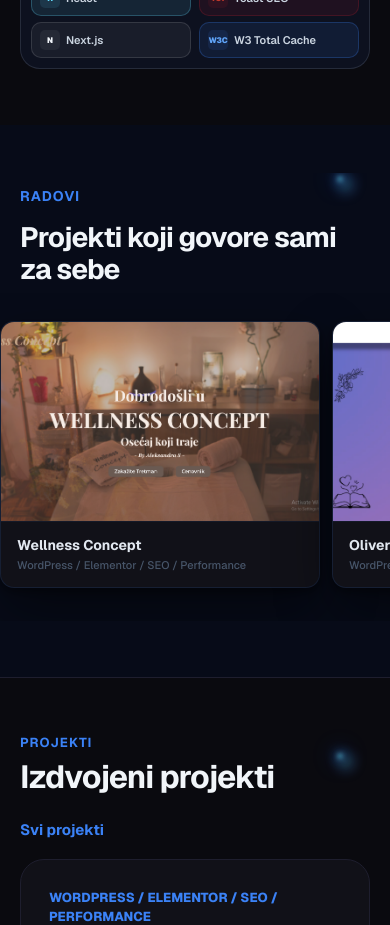
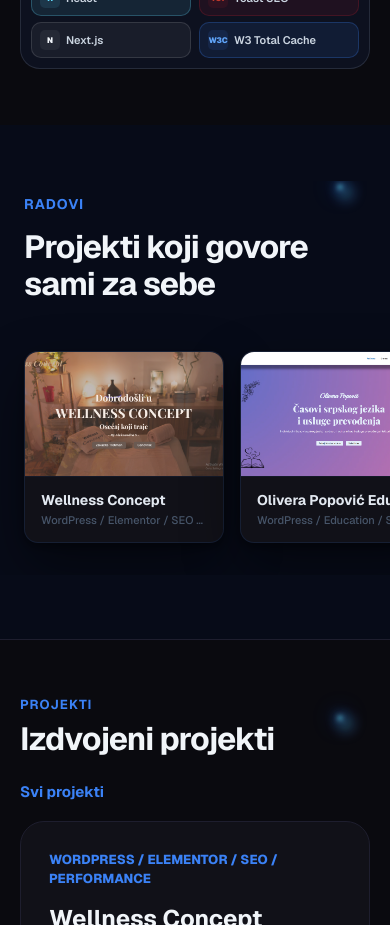
Before and after one commit to Cumbaric/djordje-clienthub, a Next.js app: page /sr in a window 390 px wide. Shown: the part 2220-3145 px from the top of the page. Built offline with nearby package versions, Linux system fonts and the light colour scheme.

Commit message:
Revert "feat(work): snappy card slider for mobile Radovi section"
This reverts commit 74c2250db0ad60eb1f3f0da8bacdd569176104b3.

```diff
--- a/src/app/(public)/page.module.css
+++ b/src/app/(public)/page.module.css
@@ -1195,7 +1195,7 @@
   text-overflow: ellipsis;
 }
 
-/* Tablet: horizontal scroll strip */
+/* Mobile: horizontal scroll strip */
 @media (max-width: 900px) {
   .workCards {
     justify-content: flex-start;
@@ -1227,39 +1227,17 @@
   }
 }
 
-/* Mobile: snappy card slider */
 @media (max-width: 600px) {
   .workSection {
-    padding: 48px 0 56px;
-  }
-
-  .workSectionHeader {
-    padding: 0 20px;
+    padding: 56px 0 64px;
   }
 
   .workSectionHeader h2 {
-    font-size: 28px;
-  }
-
-  .workCards {
-    scroll-snap-type: x mandatory;
-    -webkit-overflow-scrolling: touch;
-    padding: 28px 20px 32px;
-    gap: 12px;
-    /* Right padding shows peek of next card */
-    padding-right: 48px;
+    font-size: 32px;
   }
 
   .workCard {
-    width: 85vw;
-    max-width: 320px;
-    flex-shrink: 0;
-    scroll-snap-align: start;
-    transform: none !important;
-  }
-
-  .workCard:hover {
-    transform: none !important;
+    width: 200px;
   }
 }
 
```
